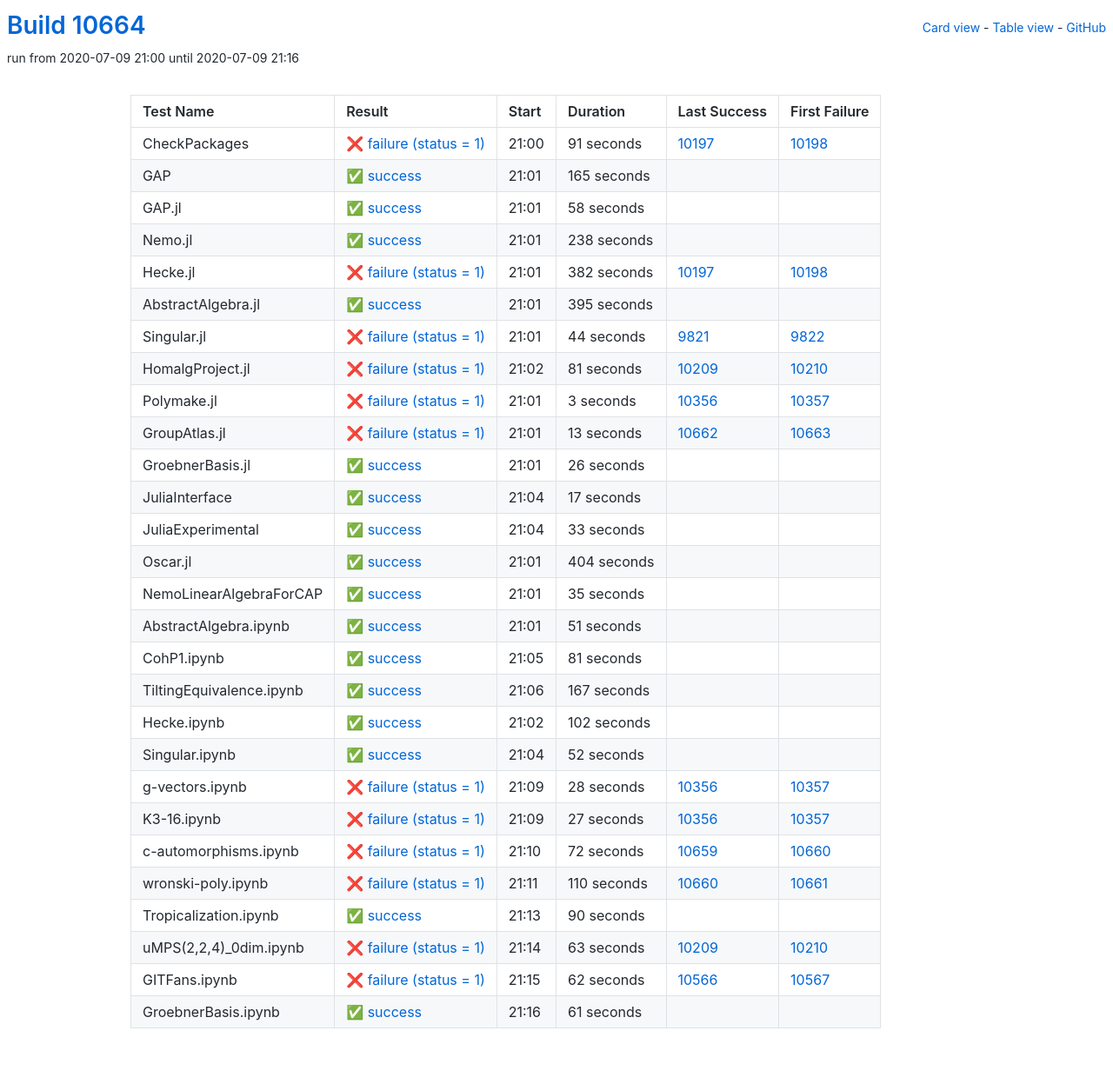
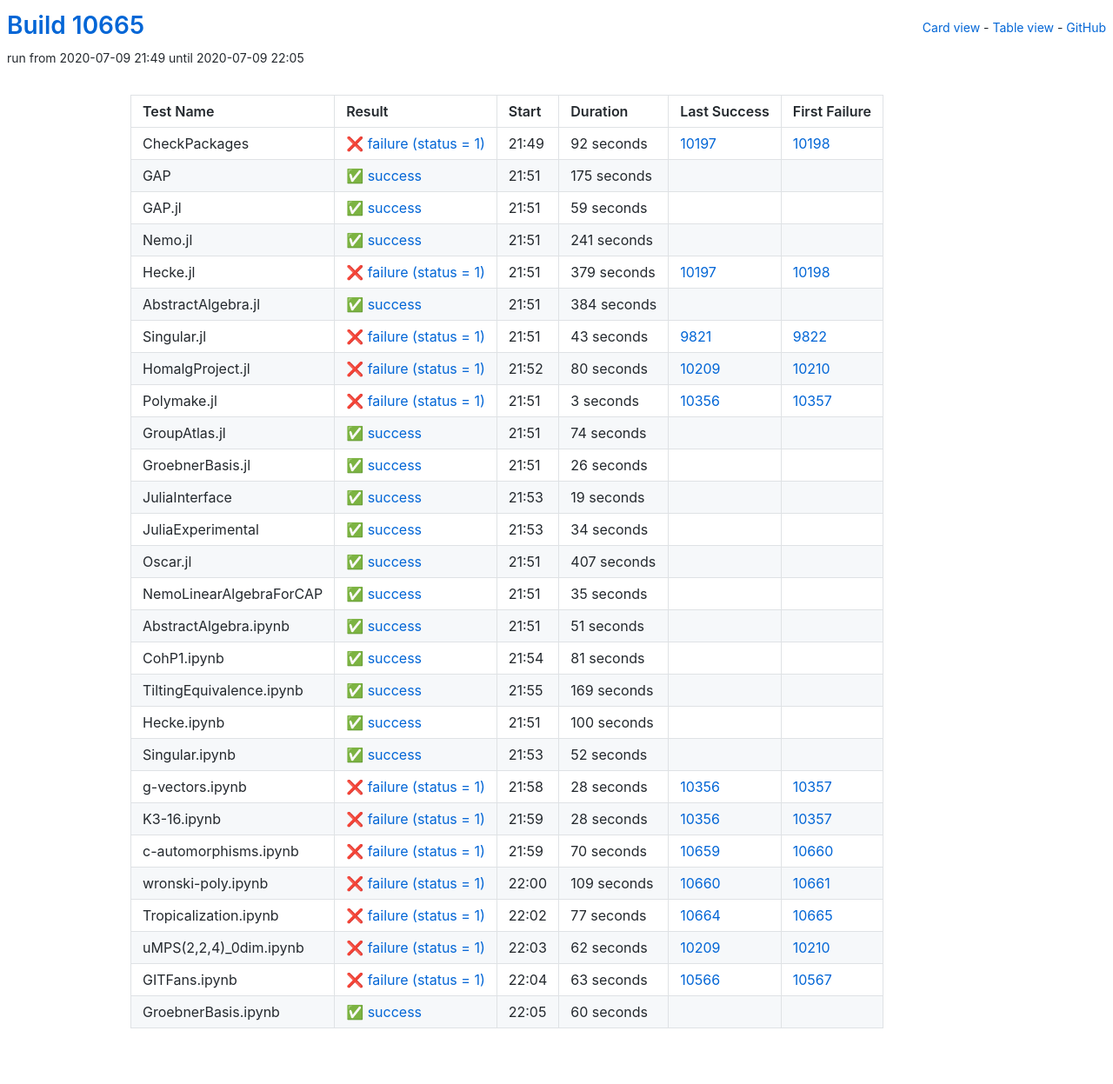
Before and after one commit to oscar-system/oscar-ci-status, a Jekyll site: the page built from table.html, in a window 1280 px wide. Shown: the whole page at 87% size. Built offline with Jekyll 4.4.1, drawn with Linux system fonts in a browser that asks for light colours.

Commit message:
Build #10665

```diff
--- a/_data/ci.yml
+++ b/_data/ci.yml
@@ -1,6 +1,6 @@
 ---
-build: 10664
-build_url: https://oscarci.mathematik.uni-kl.de/job/oscar/10664/
+build: 10665
+build_url: https://oscarci.mathematik.uni-kl.de/job/oscar/10665/
 job: oscar
 organization: oscar-system
 repo: oscar-ci-status
@@ -8,104 +8,104 @@ repourl: https://github.com/oscar-system/oscar-ci-status
 tests:
 - name: CheckPackages
   id: checkpackages
-  log: https://oscarci.mathematik.uni-kl.de/job/oscar/10664/artifact/logs/build-10664/CheckPackages.log
-  start: 2020-07-09 21:00
+  log: https://oscarci.mathematik.uni-kl.de/job/oscar/10665/artifact/logs/build-10665/CheckPackages.log
+  start: 2020-07-09 21:49
   success: false
   exitcode: 1
   status: failure
-  duration: 91
+  duration: 92
   last_success: 10197
   last_success_url: https://oscarci.mathematik.uni-kl.de/job/oscar/10197/
   first_failure: 10198
   first_failure_url: https://oscarci.mathematik.uni-kl.de/job/oscar/10198/
 - name: GAP
   id: gap
-  log: https://oscarci.mathematik.uni-kl.de/job/oscar/10664/artifact/logs/build-10664/GAP.log
-  start: 2020-07-09 21:01
+  log: https://oscarci.mathematik.uni-kl.de/job/oscar/10665/artifact/logs/build-10665/GAP.log
+  start: 2020-07-09 21:51
   success: true
   exitcode: 0
   status: success
-  duration: 165
+  duration: 175
   last_success: false
   last_success_url:
   first_failure: false
   first_failure_url:
 - name: GAP.jl
   id: gap-jl
-  log: https://oscarci.mathematik.uni-kl.de/job/oscar/10664/artifact/logs/build-10664/GAP.jl.log
-  start: 2020-07-09 21:01
+  log: https://oscarci.mathematik.uni-kl.de/job/oscar/10665/artifact/logs/build-10665/GAP.jl.log
+  start: 2020-07-09 21:51
   success: true
   exitcode: 0
   status: success
-  duration: 58
+  duration: 59
   last_success: false
   last_success_url:
   first_failure: false
   first_failure_url:
 - name: Nemo.jl
   id: nemo-jl
-  log: https://oscarci.mathematik.uni-kl.de/job/oscar/10664/artifact/logs/build-10664/Nemo.jl.log
-  start: 2020-07-09 21:01
+  log: https://oscarci.mathematik.uni-kl.de/job/oscar/10665/artifact/logs/build-10665/Nemo.jl.log
+  start: 2020-07-09 21:51
   success: true
   exitcode: 0
   status: success
-  duration: 238
+  duration: 241
   last_success: false
   last_success_url:
   first_failure: false
   first_failure_url:
 - name: Hecke.jl
   id: hecke-jl
-  log: https://oscarci.mathematik.uni-kl.de/job/oscar/10664/artifact/logs/build-10664/Hecke.jl.log
-  start: 2020-07-09 21:01
+  log: https://oscarci.mathematik.uni-kl.de/job/oscar/10665/artifact/logs/build-10665/Hecke.jl.log
+  start: 2020-07-09 21:51
   success: false
   exitcode: 1
   status: failure
-  duration: 382
+  duration: 379
   last_success: 10197
   last_success_url: https://oscarci.mathematik.uni-kl.de/job/oscar/10197/
   first_failure: 10198
   first_failure_url: https://oscarci.mathematik.uni-kl.de/job/oscar/10198/
 - name: AbstractAlgebra.jl
   id: abstractalgebra-jl
-  log: https://oscarci.mathematik.uni-kl.de/job/oscar/10664/artifact/logs/build-10664/AbstractAlgebra.jl.log
-  start: 2020-07-09 21:01
+  log: https://oscarci.mathematik.uni-kl.de/job/oscar/10665/artifact/logs/build-10665/AbstractAlgebra.jl.log
+  start: 2020-07-09 21:51
   success: true
   exitcode: 0
   status: success
-  duration: 395
+  duration: 384
   last_success: false
   last_success_url:
   first_failure: false
   first_failure_url:
 - name: Singular.jl
   id: singular-jl
-  log: https://oscarci.mathematik.uni-kl.de/job/oscar/10664/artifact/logs/build-10664/Singular.jl.log
-  start: 2020-07-09 21:01
+  log: https://oscarci.mathematik.uni-kl.de/job/oscar/10665/artifact/logs/build-10665/Singular.jl.log
+  start: 2020-07-09 21:51
   success: false
   exitcode: 1
   status: failure
-  duration: 44
+  duration: 43
   last_success: 9821
   last_success_url: https://oscarci.mathematik.uni-kl.de/job/oscar/9821/
   first_failure: 9822
   first_failure_url: https://oscarci.mathematik.uni-kl.de/job/oscar/9822/
 - name: HomalgProject.jl
   id: homalgproject-jl
-  log: https://oscarci.mathematik.uni-kl.de/job/oscar/10664/artifact/logs/build-10664/HomalgProject.jl.log
-  start: 2020-07-09 21:02
+  log: https://oscarci.mathematik.uni-kl.de/job/oscar/10665/artifact/logs/build-10665/HomalgProject.jl.log
+  start: 2020-07-09 21:52
   success: false
   exitcode: 1
   status: failure
-  duration: 81
+  duration: 80
   last_success: 10209
   last_success_url: https://oscarci.mathematik.uni-kl.de/job/oscar/10209/
   first_failure: 10210
   first_failure_url: https://oscarci.mathematik.uni-kl.de/job/oscar/10210/
 - name: Polymake.jl
   id: polymake-jl
-  log: https://oscarci.mathematik.uni-kl.de/job/oscar/10664/artifact/logs/build-10664/Polymake.jl.log
-  start: 2020-07-09 21:01
+  log: https://oscarci.mathematik.uni-kl.de/job/oscar/10665/artifact/logs/build-10665/Polymake.jl.log
+  start: 2020-07-09 21:51
   success: false
   exitcode: 1
   status: failure
@@ -116,20 +116,20 @@ tests:
   first_failure_url: https://oscarci.mathematik.uni-kl.de/job/oscar/10357/
 - name: GroupAtlas.jl
   id: groupatlas-jl
-  log: https://oscarci.mathematik.uni-kl.de/job/oscar/10664/artifact/logs/build-10664/GroupAtlas.jl.log
-  start: 2020-07-09 21:01
-  success: false
-  exitcode: 1
-  status: failure
-  duration: 13
-  last_success: 10662
-  last_success_url: https://oscarci.mathematik.uni-kl.de/job/oscar/10662/
-  first_failure: 10663
-  first_failure_url: https://oscarci.mathematik.uni-kl.de/job/oscar/10663/
+  log: https://oscarci.mathematik.uni-kl.de/job/oscar/10665/artifact/logs/build-10665/GroupAtlas.jl.log
+  start: 2020-07-09 21:51
+  success: true
+  exitcode: 0
+  status: success
+  duration: 74
+  last_success: false
+  last_success_url:
+  first_failure: false
+  first_failure_url:
 - name: GroebnerBasis.jl
   id: groebnerbasis-jl
-  log: https://oscarci.mathematik.uni-kl.de/job/oscar/10664/artifact/logs/build-10664/GroebnerBasis.jl.log
-  start: 2020-07-09 21:01
+  log: https://oscarci.mathematik.uni-kl.de/job/oscar/10665/artifact/logs/build-10665/GroebnerBasis.jl.log
+  start: 2020-07-09 21:51
   success: true
   exitcode: 0
   status: success
@@ -140,44 +140,44 @@ tests:
   first_failure_url:
 - name: JuliaInterface
   id: juliainterface
-  log: https://oscarci.mathematik.uni-kl.de/job/oscar/10664/artifact/logs/build-10664/JuliaInterface.log
-  start: 2020-07-09 21:04
+  log: https://oscarci.mathematik.uni-kl.de/job/oscar/10665/artifact/logs/build-10665/JuliaInterface.log
+  start: 2020-07-09 21:53
   success: true
   exitcode: 0
   status: success
-  duration: 17
+  duration: 19
   last_success: false
   last_success_url:
   first_failure: false
   first_failure_url:
 - name: JuliaExperimental
   id: juliaexperimental
-  log: https://oscarci.mathematik.uni-kl.de/job/oscar/10664/artifact/logs/build-10664/JuliaExperimental.log
-  start: 2020-07-09 21:04
+  log: https://oscarci.mathematik.uni-kl.de/job/oscar/10665/artifact/logs/build-10665/JuliaExperimental.log
+  start: 2020-07-09 21:53
   success: true
   exitcode: 0
   status: success
-  duration: 33
+  duration: 34
   last_success: false
   last_success_url:
   first_failure: false
   first_failure_url:
 - name: Oscar.jl
   id: oscar-jl
-  log: https://oscarci.mathematik.uni-kl.de/job/oscar/10664/artifact/logs/build-10664/Oscar.jl.log
-  start: 2020-07-09 21:01
+  log: https://oscarci.mathematik.uni-kl.de/job/oscar/10665/artifact/logs/build-10665/Oscar.jl.log
+  start: 2020-07-09 21:51
   success: true
   exitcode: 0
   status: success
-  duration: 404
+  duration: 407
   last_success: false
   last_success_url:
   first_failure: false
   first_failure_url:
 - name: NemoLinearAlgebraForCAP
   id: nemolinearalgebraforcap
-  log: https://oscarci.mathematik.uni-kl.de/job/oscar/10664/artifact/logs/build-10664/NemoLinearAlgebraForCAP.log
-  start: 2020-07-09 21:01
+  log: https://oscarci.mathematik.uni-kl.de/job/oscar/10665/artifact/logs/build-10665/NemoLinearAlgebraForCAP.log
+  start: 2020-07-09 21:51
   success: true
   exitcode: 0
   status: success
@@ -188,8 +188,8 @@ tests:
   first_failure_url:
 - name: AbstractAlgebra.ipynb
   id: abstractalgebra-ipynb
-  log: https://oscarci.mathematik.uni-kl.de/job/oscar/10664/artifact/logs/build-10664/AbstractAlgebra.ipynb.log
-  start: 2020-07-09 21:01
+  log: https://oscarci.mathematik.uni-kl.de/job/oscar/10665/artifact/logs/build-10665/AbstractAlgebra.ipynb.log
+  start: 2020-07-09 21:51
   success: true
   exitcode: 0
   status: success
@@ -200,8 +200,8 @@ tests:
   first_failure_url:
 - name: CohP1.ipynb
   id: cohp1-ipynb
-  log: https://oscarci.mathematik.uni-kl.de/job/oscar/10664/artifact/logs/build-10664/CohP1.ipynb.log
-  start: 2020-07-09 21:05
+  log: https://oscarci.mathematik.uni-kl.de/job/oscar/10665/artifact/logs/build-10665/CohP1.ipynb.log
+  start: 2020-07-09 21:54
   success: true
   exitcode: 0
   status: success
@@ -212,32 +212,32 @@ tests:
   first_failure_url:
 - name: TiltingEquivalence.ipynb
   id: tiltingequivalence-ipynb
-  log: https://oscarci.mathematik.uni-kl.de/job/oscar/10664/artifact/logs/build-10664/TiltingEquivalence.ipynb.log
-  start: 2020-07-09 21:06
+  log: https://oscarci.mathematik.uni-kl.de/job/oscar/10665/artifact/logs/build-10665/TiltingEquivalence.ipynb.log
+  start: 2020-07-09 21:55
   success: true
   exitcode: 0
   status: success
-  duration: 167
+  duration: 169
   last_success: false
   last_success_url:
   first_failure: false
   first_failure_url:
 - name: Hecke.ipynb
   id: hecke-ipynb
-  log: https://oscarci.mathematik.uni-kl.de/job/oscar/10664/artifact/logs/build-10664/Hecke.ipynb.log
-  start: 2020-07-09 21:02
+  log: https://oscarci.mathematik.uni-kl.de/job/oscar/10665/artifact/logs/build-10665/Hecke.ipynb.log
+  start: 2020-07-09 21:51
   success: true
   exitcode: 0
   status: success
-  duration: 102
+  duration: 100
   last_success: false
   last_success_url:
   first_failure: false
   first_failure_url:
 - name: Singular.ipynb
   id: singular-ipynb
-  log: https://oscarci.mathematik.uni-kl.de/job/oscar/10664/artifact/logs/build-10664/Singular.ipynb.log
-  start: 2020-07-09 21:04
+  log: https://oscarci.mathematik.uni-kl.de/job/oscar/10665/artifact/logs/build-10665/Singular.ipynb.log
+  start: 2020-07-09 21:53
   success: true
   exitcode: 0
   status: success
@@ -248,8 +248,8 @@ tests:
   first_failure_url:
 - name: g-vectors.ipynb
   id: g-vectors-ipynb
-  log: https://oscarci.mathematik.uni-kl.de/job/oscar/10664/artifact/logs/build-10664/g-vectors.ipynb.log
-  start: 2020-07-09 21:09
+  log: https://oscarci.mathematik.uni-kl.de/job/oscar/10665/artifact/logs/build-10665/g-vectors.ipynb.log
+  start: 2020-07-09 21:58
   success: false
   exitcode: 1
   status: failure
@@ -260,84 +260,84 @@ tests:
   first_failure_url: https://oscarci.mathematik.uni-kl.de/job/oscar/10357/
 - name: K3-16.ipynb
   id: k3-16-ipynb
-  log: https://oscarci.mathematik.uni-kl.de/job/oscar/10664/artifact/logs/build-10664/K3-16.ipynb.log
-  start: 2020-07-09 21:09
+  log: https://oscarci.mathematik.uni-kl.de/job/oscar/10665/artifact/logs/build-10665/K3-16.ipynb.log
+  start: 2020-07-09 21:59
   success: false
   exitcode: 1
   status: failure
-  duration: 27
+  duration: 28
   last_success: 10356
   last_success_url: https://oscarci.mathematik.uni-kl.de/job/oscar/10356/
   first_failure: 10357
   first_failure_url: https://oscarci.mathematik.uni-kl.de/job/oscar/10357/
 - name: c-automorphisms.ipynb
   id: c-automorphisms-ipynb
-  log: https://oscarci.mathematik.uni-kl.de/job/oscar/10664/artifact/logs/build-10664/c-automorphisms.ipynb.log
-  start: 2020-07-09 21:10
+  log: https://oscarci.mathematik.uni-kl.de/job/oscar/10665/artifact/logs/build-10665/c-automorphisms.ipynb.log
+  start: 2020-07-09 21:59
   success: false
   exitcode: 1
   status: failure
-  duration: 72
+  duration: 70
   last_success: 10659
   last_success_url: https://oscarci.mathematik.uni-kl.de/job/oscar/10659/
   first_failure: 10660
   first_failure_url: https://oscarci.mathematik.uni-kl.de/job/oscar/10660/
 - name: wronski-poly.ipynb
   id: wronski-poly-ipynb
-  log: https://oscarci.mathematik.uni-kl.de/job/oscar/10664/artifact/logs/build-10664/wronski-poly.ipynb.log
-  start: 2020-07-09 21:11
+  log: https://oscarci.mathematik.uni-kl.de/job/oscar/10665/artifact/logs/build-10665/wronski-poly.ipynb.log
+  start: 2020-07-09 22:00
   success: false
   exitcode: 1
   status: failure
-  duration: 110
+  duration: 109
   last_success: 10660
   last_success_url: https://oscarci.mathematik.uni-kl.de/job/oscar/10660/
   first_failure: 10661
   first_failure_url: https://oscarci.mathematik.uni-kl.de/job/oscar/10661/
 - name: Tropicalization.ipynb
   id: tropicalization-ipynb
-  log: https://oscarci.mathematik.uni-kl.de/job/oscar/10664/artifact/logs/build-10664/Tropicalization.ipynb.log
-  start: 2020-07-09 21:13
-  success: true
-  exitcode: 0
-  status: success
-  duration: 90
-  last_success: false
-  last_success_url:
-  first_failure: false
-  first_failure_url:
-- name: uMPS(2,2,4)_0dim.ipynb
-  id: umps-2-2-4-0dim-ipynb
-  log: https://oscarci.mathematik.uni-kl.de/job/oscar/10664/artifact/logs/build-10664/uMPS-2-2-4-_0dim.ipynb.log
-  start: 2020-07-09 21:14
+  log: https://oscarci.mathematik.uni-kl.de/job/oscar/10665/artifact/logs/build-10665/Tropicalization.ipynb.log
+  start: 2020-07-09 22:02
   success: false
   exitcode: 1
   status: failure
-  duration: 63
+  duration: 77
+  last_success: 10664
+  last_success_url: https://oscarci.mathematik.uni-kl.de/job/oscar/10664/
+  first_failure: 10665
+  first_failure_url: https://oscarci.mathematik.uni-kl.de/job/oscar/10665/
+- name: uMPS(2,2,4)_0dim.ipynb
+  id: umps-2-2-4-0dim-ipynb
+  log: https://oscarci.mathematik.uni-kl.de/job/oscar/10665/artifact/logs/build-10665/uMPS-2-2-4-_0dim.ipynb.log
+  start: 2020-07-09 22:03
+  success: false
+  exitcode: 1
+  status: failure
+  duration: 62
   last_success: 10209
   last_success_url: https://oscarci.mathematik.uni-kl.de/job/oscar/10209/
   first_failure: 10210
   first_failure_url: https://oscarci.mathematik.uni-kl.de/job/oscar/10210/
 - name: GITFans.ipynb
   id: gitfans-ipynb
-  log: https://oscarci.mathematik.uni-kl.de/job/oscar/10664/artifact/logs/build-10664/GITFans.ipynb.log
-  start: 2020-07-09 21:15
+  log: https://oscarci.mathematik.uni-kl.de/job/oscar/10665/artifact/logs/build-10665/GITFans.ipynb.log
+  start: 2020-07-09 22:04
   success: false
   exitcode: 1
   status: failure
-  duration: 62
+  duration: 63
   last_success: 10566
   last_success_url: https://oscarci.mathematik.uni-kl.de/job/oscar/10566/
   first_failure: 10567
   first_failure_url: https://oscarci.mathematik.uni-kl.de/job/oscar/10567/
 - name: GroebnerBasis.ipynb
   id: groebnerbasis-ipynb
-  log: https://oscarci.mathematik.uni-kl.de/job/oscar/10664/artifact/logs/build-10664/GroebnerBasis.ipynb.log
-  start: 2020-07-09 21:16
+  log: https://oscarci.mathematik.uni-kl.de/job/oscar/10665/artifact/logs/build-10665/GroebnerBasis.ipynb.log
+  start: 2020-07-09 22:05
   success: true
   exitcode: 0
   status: success
-  duration: 61
+  duration: 60
   last_success: false
   last_success_url:
   first_failure: false
```
Also changed, not shown: README.md.
